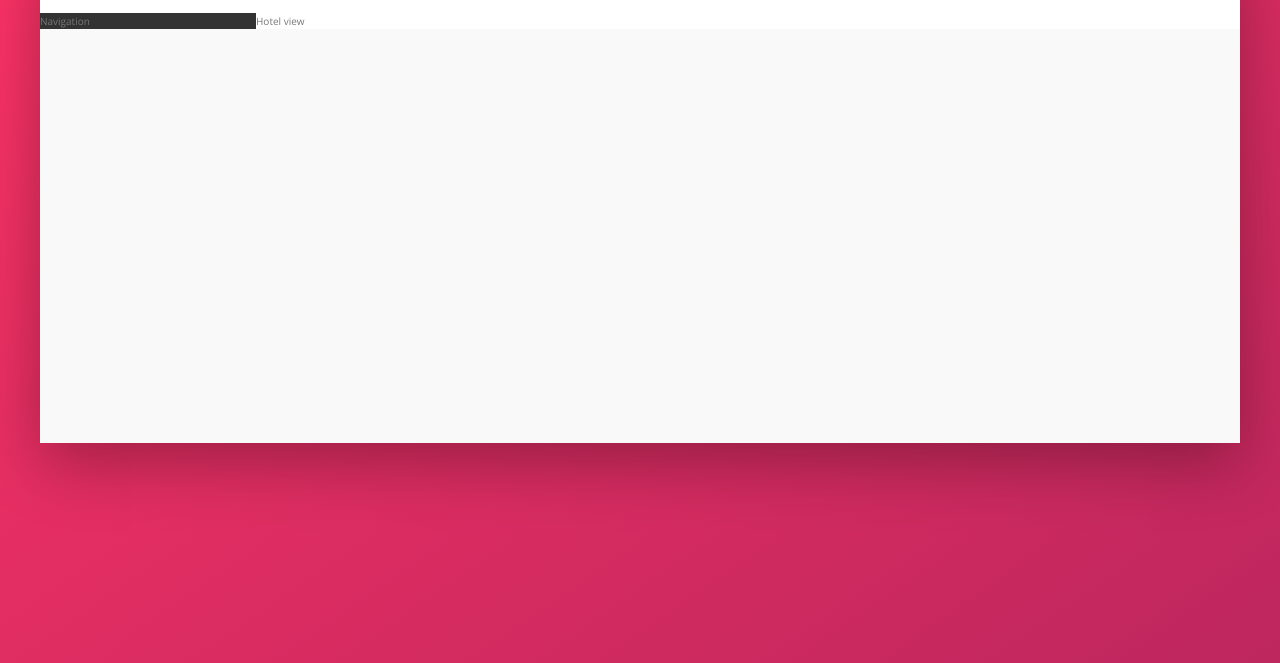
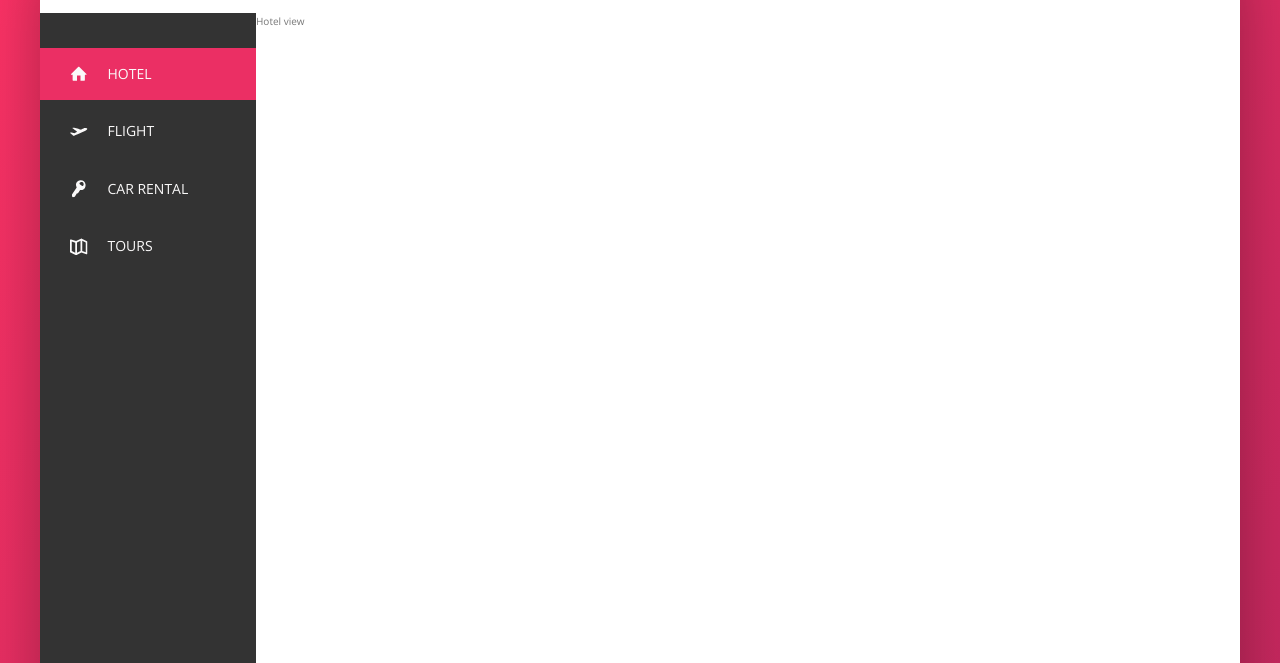
Before and after one commit to JuanCam/advanced-css-trillo, a website: page index.html in a window 1280 px wide. Shown: the part 137-800 px from the top of the page. Drawn offline with nearby package versions, Linux system fonts and the light colour scheme.

Commit message:
Side navbar creation

```diff
--- a/index.html
+++ b/index.html
@@ -43,8 +43,44 @@
             </header>
             <div class="content">
                 <nav class="sidebar">
-                    Navigation
+                    <ul class="side-nav">
+                        <li class="side-nav__item side-nav__item--active">
+                            <a href="#" class="side-nav__link">
+                                <svg class="side-nav__icon">
+                                    <use xlink:href="img/sprite.svg#icon-home"></use>
+                                </svg>
+                                <span class="side-nav__text">Hotel</span>
+                            </a>
+                        </li>
+                        <li class="side-nav__item">
+                            <a href="#" class="side-nav__link">
+                                <svg class="side-nav__icon">
+                                    <use xlink:href="img/sprite.svg#icon-aircraft-take-off"></use>
+                                </svg>
+                                <span class="side-nav__text">Flight</span>
+                            </a>
+                        </li>
+                        <li class="side-nav__item">
+                            <a href="#" class="side-nav__link">
+                                <svg class="side-nav__icon">
+                                    <use xlink:href="img/sprite.svg#icon-key"></use>
+                                </svg>
+                                <span class="side-nav__text">Car Rental</span>
+                            </a>
+                        </li>
+                        <li class="side-nav__item">
+                            <a href="#" class="side-nav__link">
+                                <svg class="side-nav__icon">
+                                    <use xlink:href="img/sprite.svg#icon-map"></use>
+                                </svg>
+                                <span class="side-nav__text">Tours</span>
+                            </a>
+                        </li>
+                    </ul>
+                    <div class="legal"> &copy; 2019 by Trillo </div>
                 </nav>
+
+
                 <main class="hotel-view">
                     Hotel view
                 </main>
--- a/sass/base/_page.scss
+++ b/sass/base/_page.scss
@@ -29,3 +29,16 @@ body {
 .content {
     display: flex;
 }
+
+.legal {
+    font-size: 1.2rem;
+    padding: 2.5rem;
+    text-align: center;
+    color: var(--grey-light-4);
+}
+
+.sidebar {
+    display: flex;
+    flex-direction: column;
+    justify-content: space-between;
+}
--- /dev/null
+++ b/sass/components/_side-nav.scss
@@ -0,0 +1,66 @@
+.side-nav {
+    font-size: 1.4rem;
+    list-style: none;
+    margin-top: 3.5rem;
+
+    &__item {
+        position: relative;
+
+        &:not(:last-child) {
+            margin-bottom: .5rem;
+        }
+
+        &::before {
+            content: '';
+            position: absolute;
+            top: 0;
+            left: 0;
+            height: 100%;
+            width: 3px;
+            background-color: var(--color-primary);
+            transform: scaleY(0);
+            transition: transform .3s,
+                        width .4s cubic-bezier(1, 0, 0, 1) .2s,
+                        background-color .1s;
+        }
+
+        &:hover::before,
+        &--active::before {
+            transform: scaleY(1);
+            width: 100%;
+        }
+
+        &:active::before {
+            background-color: var(--color-primary-light);
+        }
+    }
+
+    &__link {
+
+        &,
+        &:link,
+        &:visited {
+            color: var(--grey-light-1);
+            text-decoration: none;
+            text-transform: uppercase;
+            display: flex;
+            align-items: center;
+            padding: 1.5rem 3rem;
+            position: relative;
+            z-index: 10;
+        }
+
+        &:hover,
+        &:active {
+
+        }
+
+    }
+
+    &__icon {
+        width: 1.75rem;
+        height: 1.75rem;
+        margin-right: 2rem;
+        fill: currentColor;
+    }
+}
--- a/sass/layout/_hotel-view.scss
+++ b/sass/layout/_hotel-view.scss
@@ -1,4 +1,5 @@
 .hotel-view {
     background-color: #fff;
     flex: 1;
+    height: 1000px;
 }
--- a/sass/main.scss
+++ b/sass/main.scss
@@ -27,3 +27,4 @@ Grey dark 3: #999
 @import "components/logo";
 @import "components/search";
 @import "components/user-nav";
+@import "components/side-nav";
```
Also changed, not shown: css/style.css.
